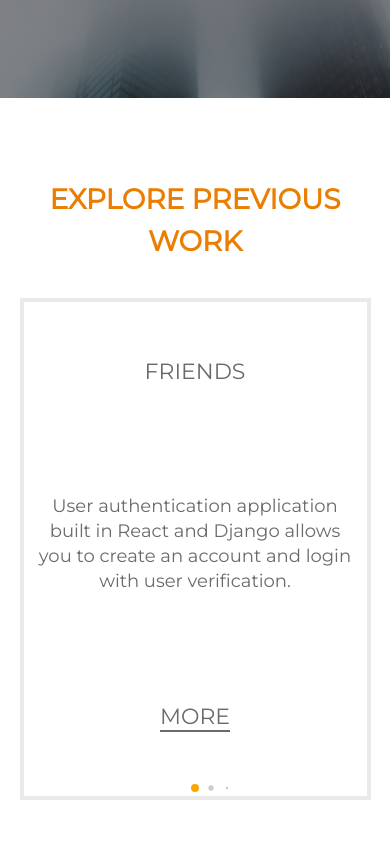
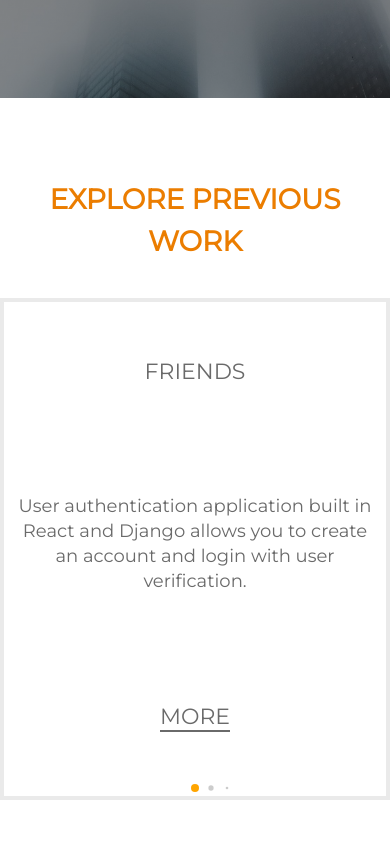
Before and after one commit to martinstojmenovski/Portfolio, a React (Create React App) app: page / in a window 390 px wide. Shown: the part 746-1588 px from the top of the page. Built offline with nearby package versions, Linux system fonts and the light colour scheme; a web font is replaced by a local one.

Commit message:
Working on project slider for responsive design.

```diff
--- a/src/Components/SwiperJsWork.js
+++ b/src/Components/SwiperJsWork.js
@@ -35,7 +35,7 @@ function SwiperJsWork() {
                          display:"flex",
                           flexDirection:"column",
                           alignItems:"center",
-                          justifyContent:"space-around"
+                          justifyContent:"space-around",
                           }} key={index}>
 
                         <h5>{slide.name}</h5>
--- a/src/Components/styles.css
+++ b/src/Components/styles.css
@@ -1,10 +1,11 @@
 
 .swiper {
-  width: 90%;
+  width: 100%;
   height: 70%;
   position: absolute;
-  left: 5%;
+  left:0;
   top: 5%;
+
 }
 
 
```
